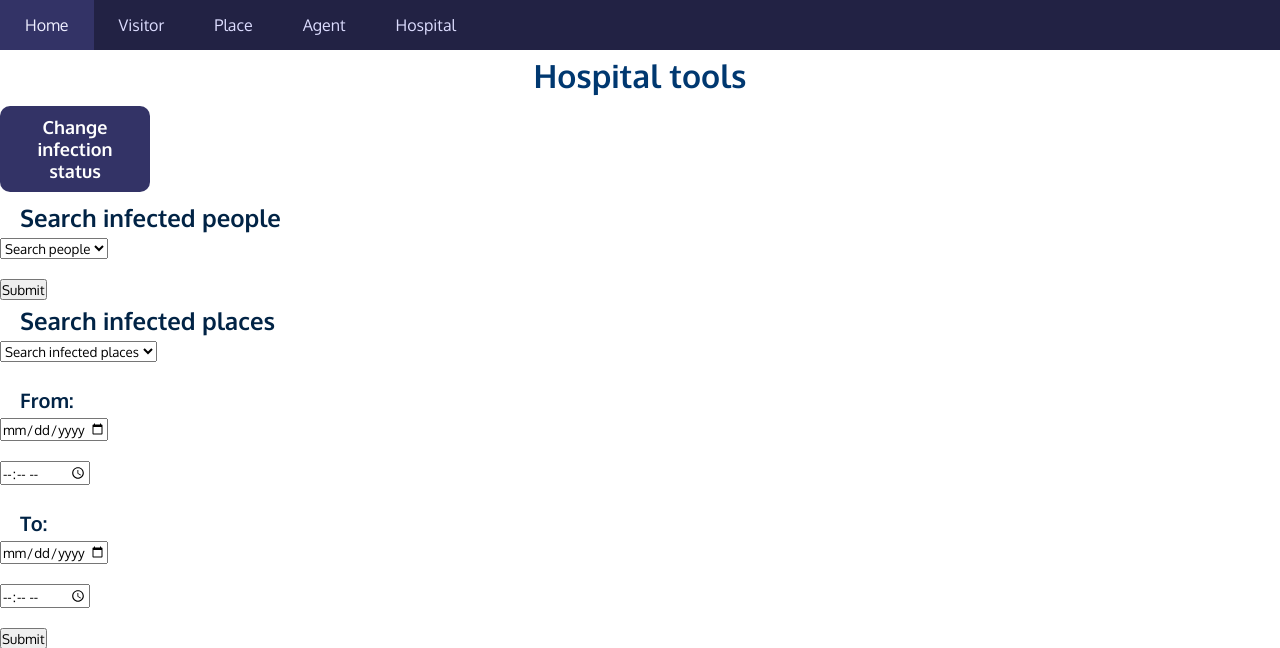
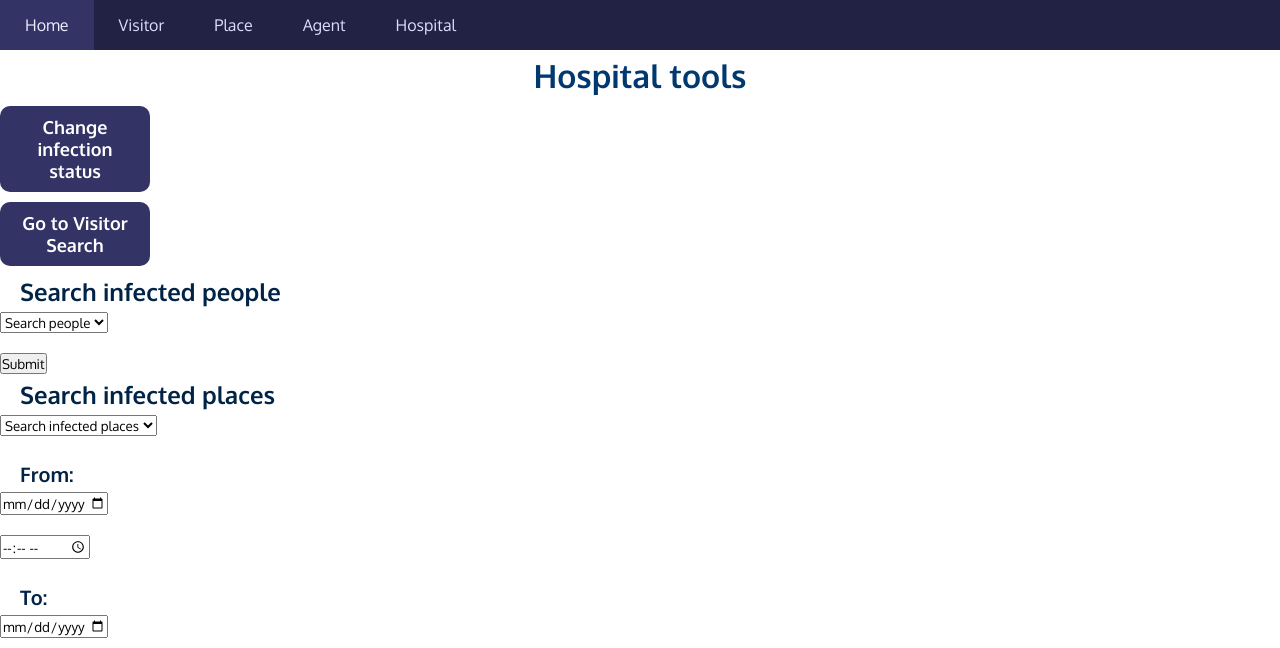
Before and after one commit to jonabako/Corona-Archive-Project, a Flask app: page /hospital_tools in a window 1280 px wide. Shown: the top 648 px of the page. Run offline with Flask 2, Linux system fonts and the light colour scheme; the visitor is signed in with stand-in values (Sample User, id 1); data that the repository does not hold is empty; parts of the project's set-up code (start-up, migrations or seed data) failed here and were passed over.

Commit message:
implemented ability for hospital to search and see list of visitors

```diff
--- a/app.py
+++ b/app.py
@@ -292,20 +292,22 @@ def agent_tools():
 
 # searching page for visitors, allows searching using
 # visitor name, address, phone number and so on, all in one field
-# only accessible by agents
-@app.route('/agent_search_visitors', methods=['POST','GET'])
+# only accessible by agents and hospitals
+@app.route('/search_visitors', methods=['POST','GET'])
 @auto.doc()
-def agent_search_visitors():
+def search_visitors():
     """Page for searching / displaying visitors
     """
-    if "agent_device_id" not in session:
+    if ("agent_device_id" not in session) and ("hospital_device_id" not in session):
         return redirect('/')
+
+
     if request.method == "GET":
         cur = get_cursor()
         cur.execute(f"""SELECT citizen_id, visitor_name, address, email,
                                phone_number, device_id, infected FROM Visitor;""")
         people = cur.fetchall()
-        return render_template('agent_search_visitors.html',data=people), 200
+        return render_template('search_visitors.html',data=people), 200
     # POST request for searching
     if request.method == "POST":
         entry = request.form['entry']
@@ -316,7 +318,7 @@ def agent_search_visitors():
                               address LIKE '%{entry}%' OR email LIKE '%{entry}%' OR
                               phone_number LIKE '%{entry}%';""")
         people = cur.fetchall()
-        return render_template('agent_search_visitors.html',data=people), 200
+        return render_template('search_visitors.html',data=people), 200
 
 # searching page for visitors, allows searching using
 # visitor name, address, phone number and so on, all in one field
--- a/templates/agent_tools.html
+++ b/templates/agent_tools.html
@@ -16,7 +16,7 @@
         <input type="submit">
     </form>
 
-    <form action="{{ url_for('agent_search_visitors')}}">
+    <form action="{{ url_for('search_visitors')}}">
         <button class="mainButton">Go to Visitor Search</button>
     </form>
 
--- a/templates/hospital_tools.html
+++ b/templates/hospital_tools.html
@@ -5,6 +5,10 @@
 
     <form action="{{ url_for('hospital_DB_status_change')}}">
         <button class="mainButton">Change infection status</button>
+    </form>
+
+    <form action="{{ url_for('search_visitors')}}">
+        <button class="mainButton">Go to Visitor Search</button>
     </form>
 
     <div class="formwrap">
--- a/templates/agent_search_visitors.html
+++ b/templates/search_visitors.html
@@ -2,7 +2,7 @@
 
 {% block content %}
 
-    <form id = "registration" action="{{ url_for('agent_search_visitors')}}" method="post">
+    <form id = "registration" action="{{ url_for('search_visitors')}}" method="post">
         <h2>Search visitors</h2>
         <p>Search bar is flexible, it covers all fields</p>
         <p>To see all entries, leave the search bar empty and click on submit</p>
```
Also changed, not shown: README.md.
